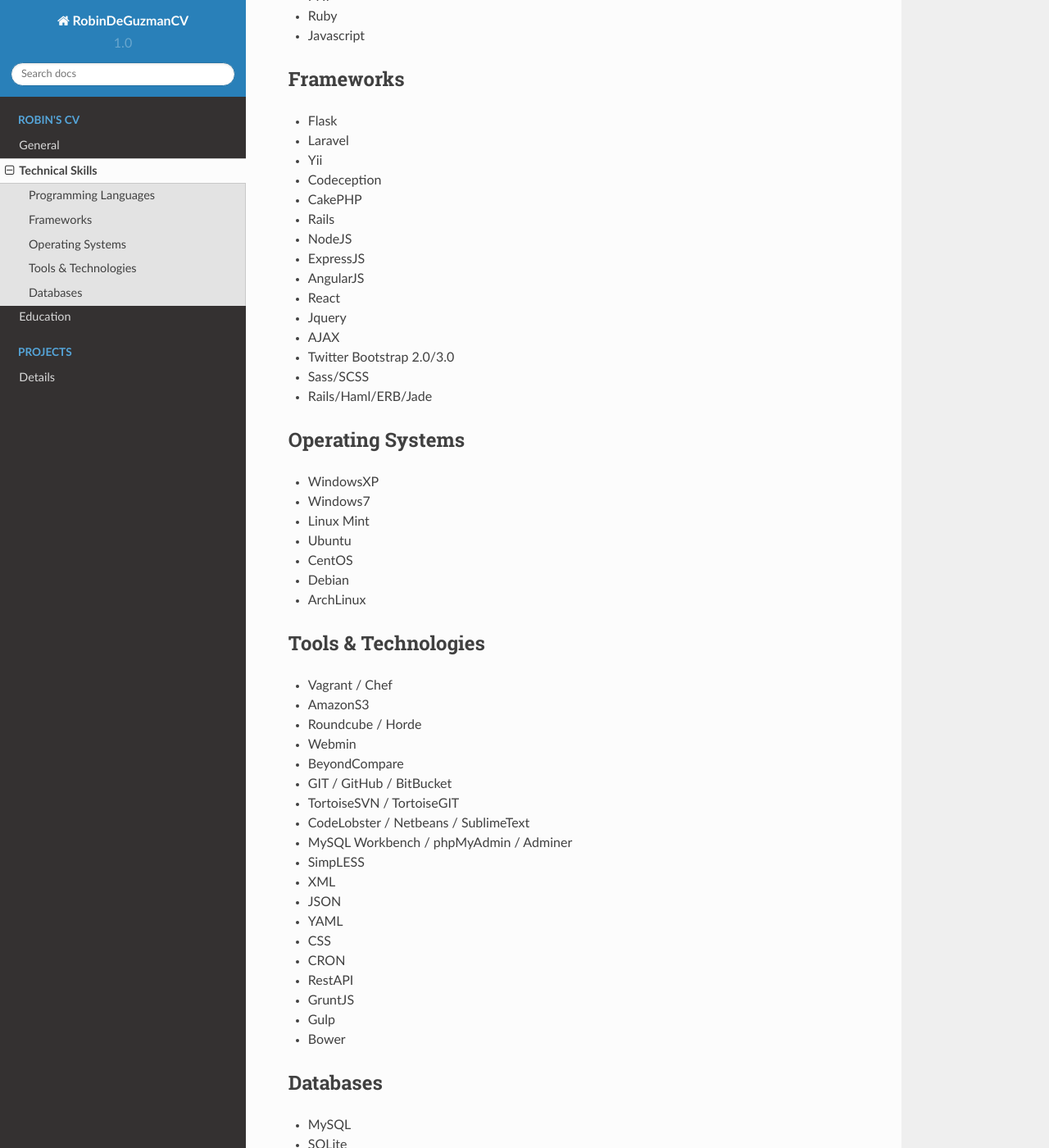
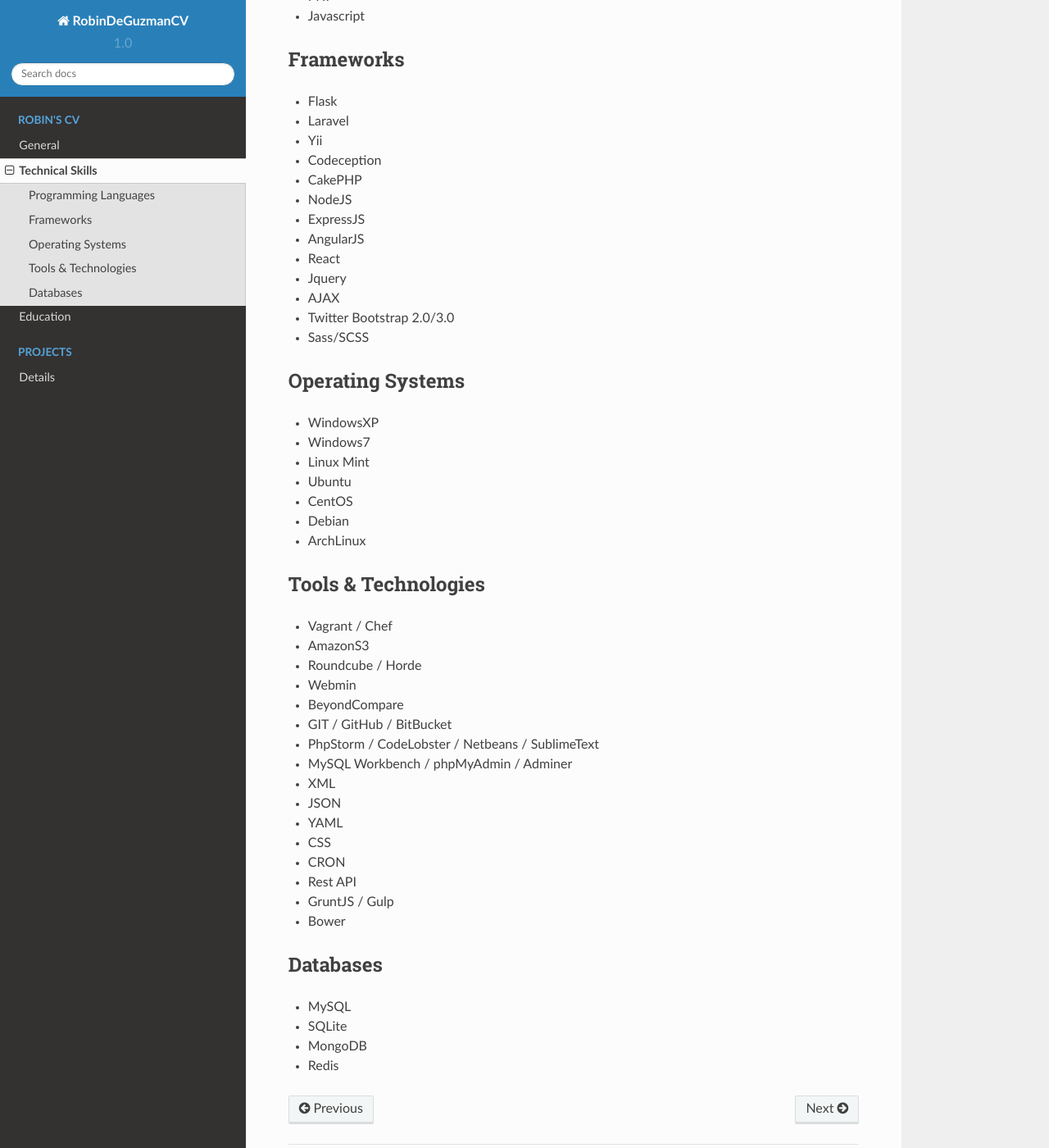
Before and after one commit to rfdeguzman21/rfdeguzman.github.io, a Sphinx documentation site: the page built from docs/skills.rst, in a window 1280 px wide and 1400 px high, scrolled down 256 px. Shown: the whole window at 82% size. Built offline with Sphinx 7.4.7 and the Read the Docs theme 2.0.0, drawn with Linux system fonts in a browser that asks for light colours.

Commit message:
Update skills.rst

```diff
--- a/docs/skills.rst
+++ b/docs/skills.rst
@@ -6,7 +6,6 @@
 
 - Python
 - PHP
-- Ruby
 - Javascript
 
 Frameworks
@@ -17,7 +16,6 @@
 - Yii
 - Codeception
 - CakePHP
-- Rails
 - NodeJS
 - ExpressJS
 - AngularJS
@@ -26,7 +24,6 @@
 - AJAX
 - Twitter Bootstrap 2.0/3.0
 - Sass/SCSS
-- Rails/Haml/ERB/Jade
 
 Operating Systems
 -----------------
@@ -48,18 +45,15 @@
 - Webmin
 - BeyondCompare
 - GIT / GitHub / BitBucket
-- TortoiseSVN / TortoiseGIT
-- CodeLobster / Netbeans / SublimeText
+- PhpStorm / CodeLobster / Netbeans / SublimeText
 - MySQL Workbench / phpMyAdmin / Adminer
-- SimpLESS
 - XML
 - JSON
 - YAML
 - CSS
 - CRON
-- RestAPI
-- GruntJS
-- Gulp
+- Rest API
+- GruntJS / Gulp
 - Bower
 
 Databases
@@ -68,3 +62,4 @@
 - MySQL
 - SQLite
 - MongoDB
+- Redis
```
